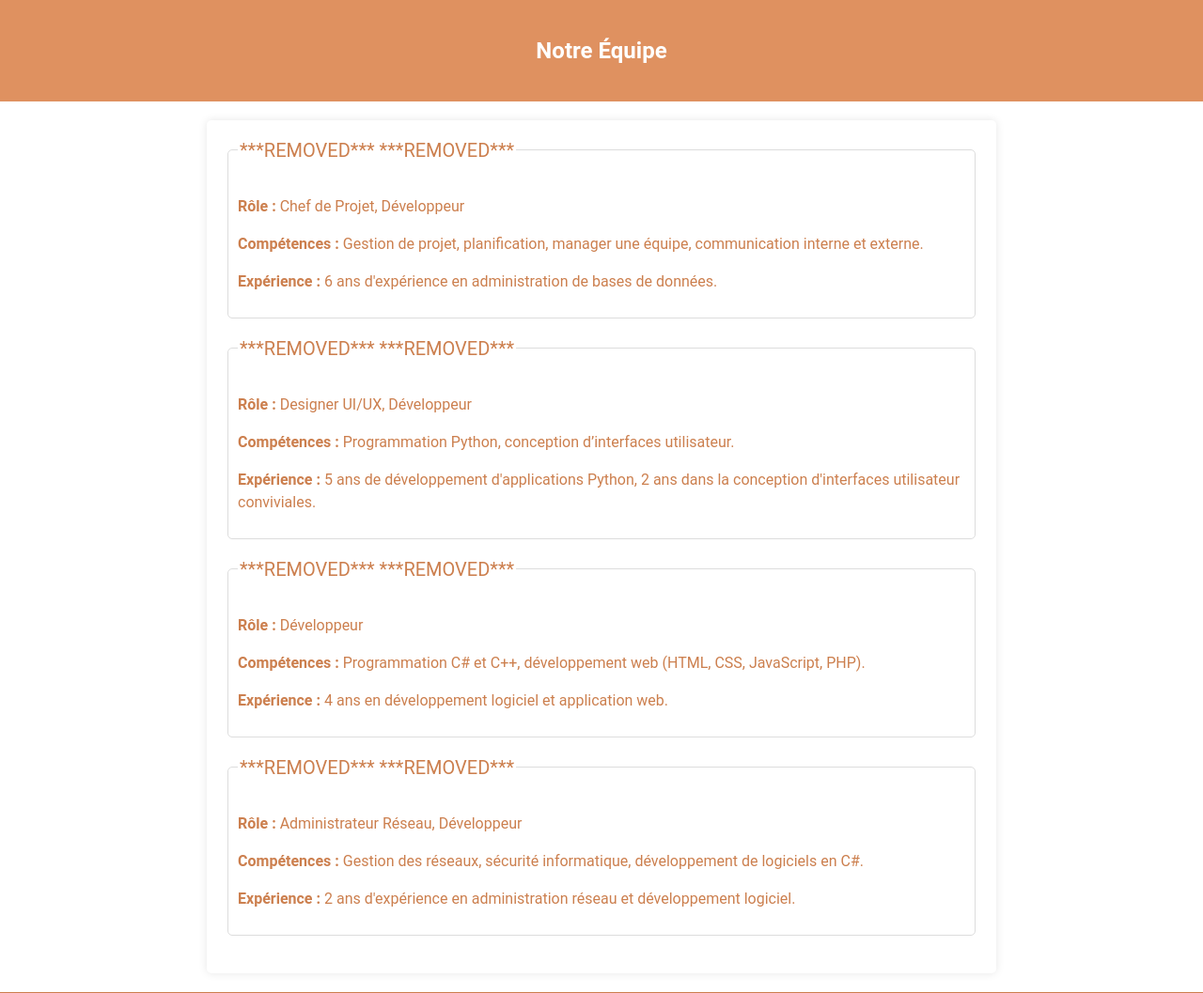
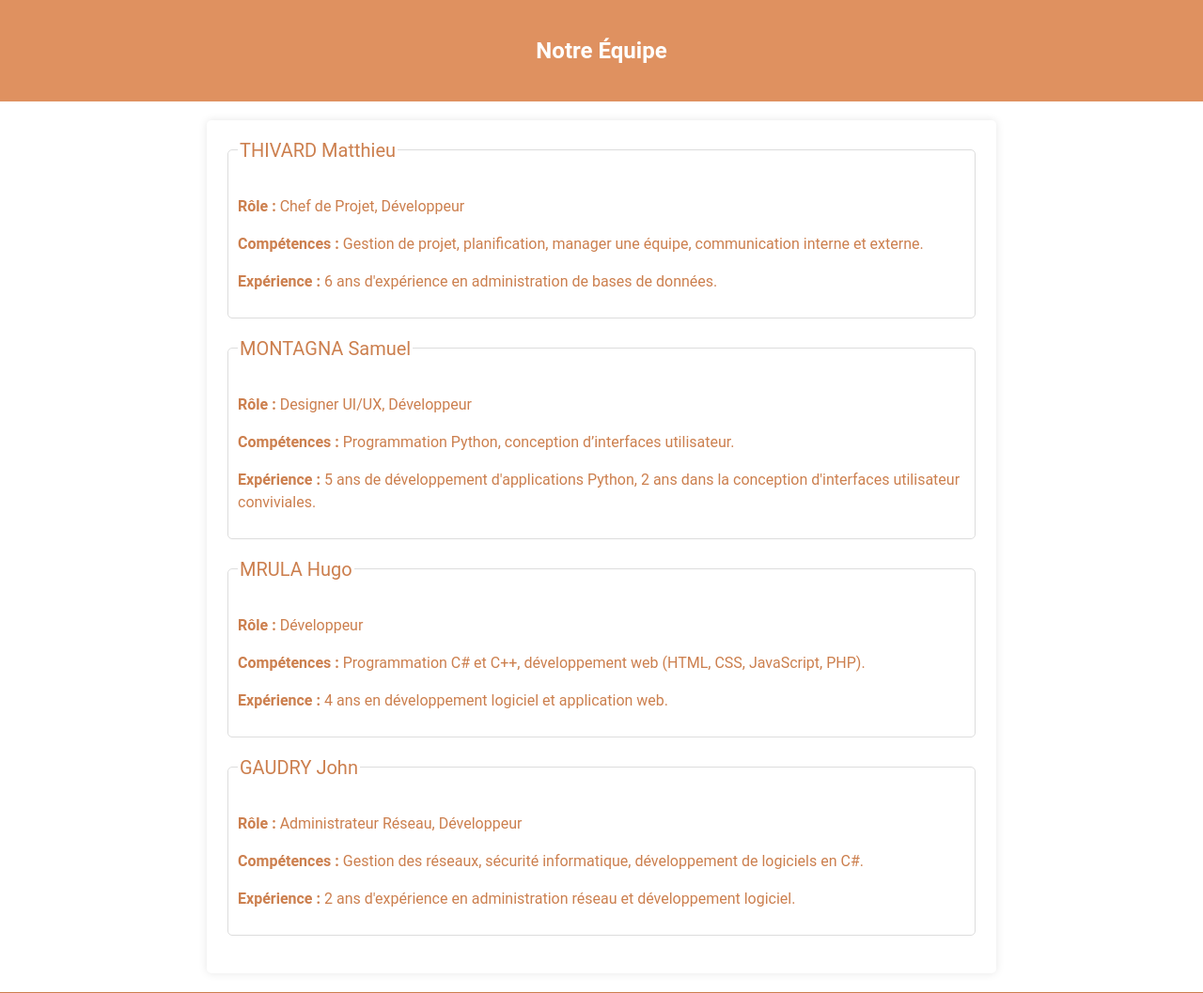
Before and after one commit to dept-info-iut-dijon/BUT3-S5-TeamErable-GoGoGo, a Django app: page /team in a window 1280 px wide. Shown: the part 48-1105 px from the top of the page at 94% size. Run offline with Django 4.2, Linux system fonts and the light colour scheme; the visitor is signed in with stand-in values (Sample User, id 1); some libraries are stand-ins or nearby versions.

Commit message:
images conception

```diff
--- a/templates/footer/team.html
+++ b/templates/footer/team.html
@@ -17,28 +17,28 @@
     </section>
     <div class="containerP">
         <fieldset class="team-member">
-            <legend>***REMOVED*** ***REMOVED***</legend>
+            <legend>THIVARD Matthieu</legend>
             <p><strong>Rôle :</strong> Chef de Projet, Développeur</p>
             <p><strong>Compétences :</strong> Gestion de projet, planification, manager une équipe, communication interne et externe.</p>
             <p><strong>Expérience :</strong> 6 ans d'expérience en administration de bases de données.</strong></p>
         </fieldset>
 
         <fieldset class="team-member">
-            <legend>***REMOVED*** ***REMOVED***</legend>
+            <legend>MONTAGNA Samuel</legend>
             <p><strong>Rôle :</strong> Designer UI/UX, Développeur</p>
             <p><strong>Compétences :</strong> Programmation Python, conception d’interfaces utilisateur.</p>
             <p><strong>Expérience : </strong> 5 ans de développement d'applications Python, 2 ans dans la conception d'interfaces utilisateur conviviales.</p>
         </fieldset>
 
         <fieldset class="team-member">
-            <legend>***REMOVED*** ***REMOVED***</legend>
+            <legend>MRULA Hugo</legend>
             <p><strong>Rôle :</strong> Développeur</p>
             <p><strong>Compétences :</strong> Programmation C# et C++, développement web (HTML, CSS, JavaScript, PHP).</p>
             <p><strong>Expérience : </strong> 4 ans en développement logiciel et application web.</p>
         </fieldset>
 
         <fieldset class="team-member">
-            <legend>***REMOVED*** ***REMOVED***</legend>
+            <legend>GAUDRY John</legend>
             <p><strong>Rôle :</strong> Administrateur Réseau, Développeur</p>
             <p><strong>Compétences :</strong> Gestion des réseaux, sécurité informatique, développement de logiciels en C#.</p>
             <p><strong>Expérience : </strong> 2 ans d'expérience en administration réseau et développement logiciel.</p>
```
Also changed, not shown: Conception/Channels.png (added), Conception/Django.png (added), Conception/GoGoGo.png (added), Conception/Logic.png (added), Conception/MCD.png (added), Conception/MLD.png (added), Conception/Models.png (added), Conception/Storage.png (added), Conception/TournamentLogic.png (added), Conception/Views.png (added), README.md, static/test/test.png (deleted), 7 other files.
